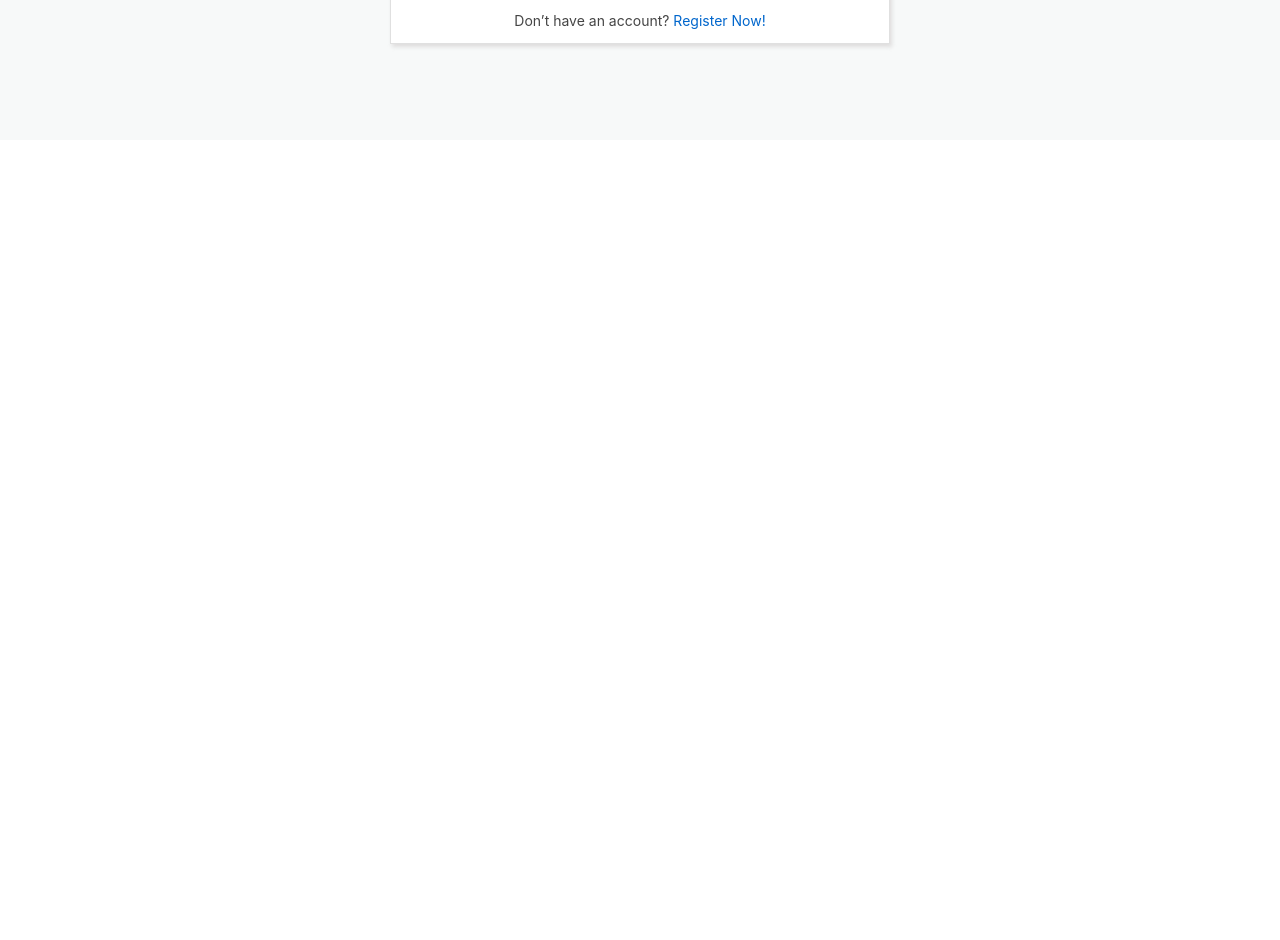
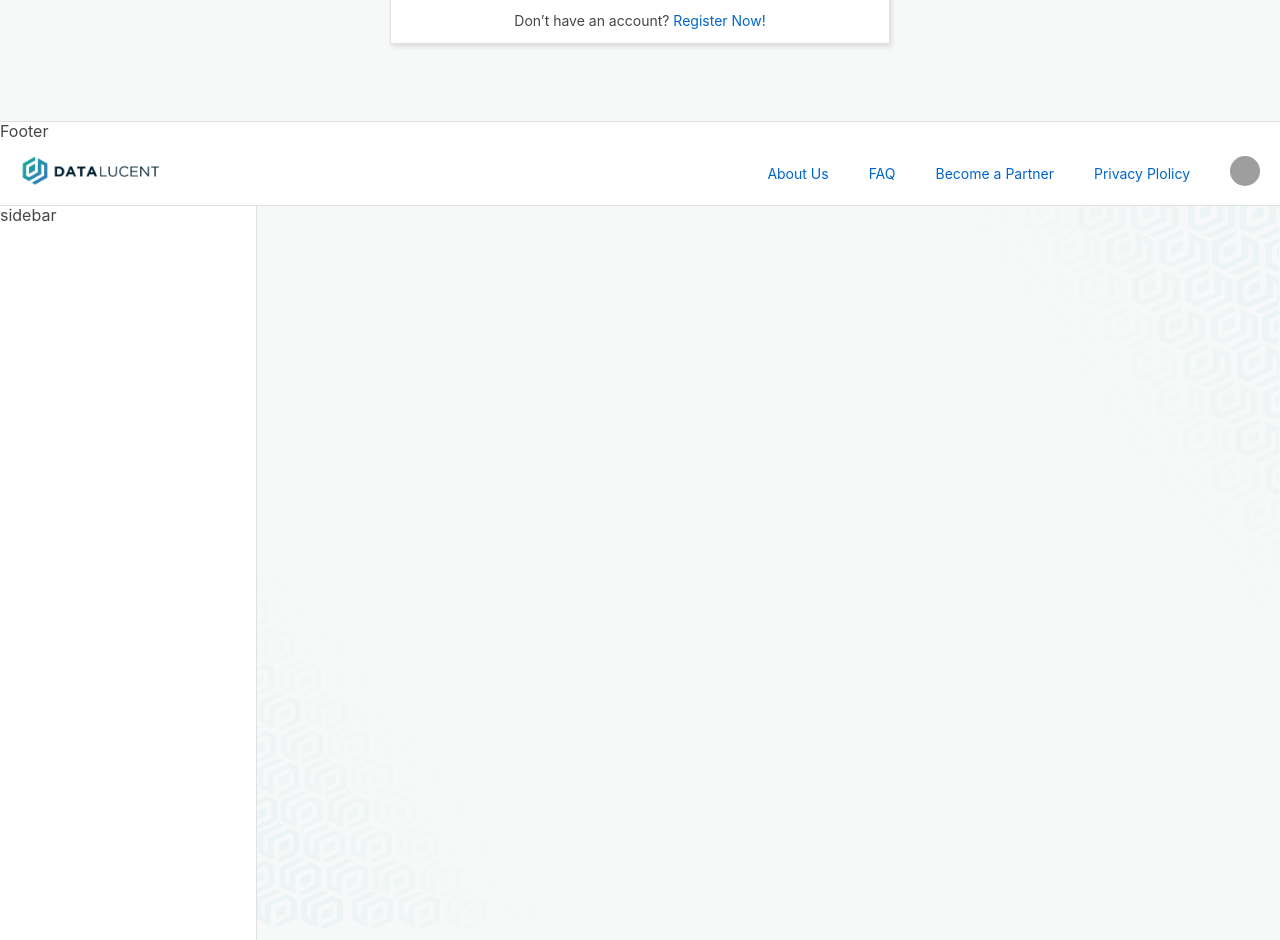
Before and after one commit to Abdullah-yasir/frontend-dashboard-react, a React (Create React App) app: page /login in a window 1280 px wide. Shown: the part 660-1600 px from the top of the page. Before the commit the page ends 800 px from the top, so only its background shows below. Built offline with nearby package versions, Linux system fonts and the light colour scheme; grey boxes are pictures that could not be loaded.

Commit message:
screen layout is complete with header, content and footer positions

```diff
--- a/src/App.css
+++ b/src/App.css
@@ -13,6 +13,16 @@ main {
 header {
   background-color: white;
   border-bottom: 1px solid var(--line-faded);
+}
+footer {
+  position: fixed;
+  bottom: 0;
+  width: 100%;
+  display: flex;
+  flex-direction: row;
+
+  background-color: white;
+  border-top: 1px solid var(--line-faded);
 }
 p {
   font-size: 14px;
@@ -47,6 +57,7 @@ a {
 .content-right {
   flex: 4;
 }
+
 .default-bg,
 .bg-content {
   height: 100%;
@@ -215,12 +226,12 @@ img.logo-horizontal {
   align-items: center;
 }
 img.user-avatar-header {
-  width: 50px;
-  height: 50px;
-  border-radius: 25px;
+  width: 30px;
+  height: 30px;
+  border-radius: 15px;
 }
 img.logo-horizontal {
-  width: 190px;
+  width: 140px;
 }
 
 .dashboard-bg {
--- /dev/null
+++ b/src/components/CornerBg.js
@@ -0,0 +1,18 @@
+import React from 'react';
+
+import bgBottomLeft from '../assets/dashboard-bg-left-bottom.svg';
+import bgTopRight from '../assets/dashboard-bg-top-right.svg';
+
+const CornerBg = (props) => {
+  const { children } = props;
+
+  return (
+    <div className="dashboard-bg">
+      <img className="bg-top-right" src={bgTopRight} alt="bg" />
+      <img className="bg-bottom-left" src={bgBottomLeft} alt="bg" />
+      {children}
+    </div>
+  )
+}
+
+export default CornerBg;
--- /dev/null
+++ b/src/layouts/Footer.js
@@ -0,0 +1,8 @@
+import React from 'react';
+
+const Footer = (props) => {
+  const { } = props;
+  return <footer>Footer</footer>
+}
+
+export default Footer;
--- /dev/null
+++ b/src/layouts/Screen.js
@@ -0,0 +1,30 @@
+import React from 'react';
+
+import CornerBg from '../components/CornerBg';
+
+import Footer from './Footer';
+import Header from './Header';
+import Sidebar from './Sidebar';
+
+
+const Screen = (props) => {
+  const { children } = props;
+  return (
+    <div className="screen">
+      <Header />
+      <div className="content">
+        <aside className="content-left">
+          <Sidebar />
+        </aside>
+        <main className="content-right">
+          <CornerBg>
+            {children}
+          </CornerBg>
+        </main>
+      </div>
+      <Footer />
+    </div>
+  );
+}
+
+export default Screen;
--- /dev/null
+++ b/src/layouts/Sidebar.js
@@ -0,0 +1,8 @@
+import React from 'react';
+
+const Sidebar = (props) => {
+  const { } = props;
+  return <div>sidebar</div>
+}
+
+export default Sidebar;
--- a/src/pages/dashboard/Home.js
+++ b/src/pages/dashboard/Home.js
@@ -1,25 +1,11 @@
 import React from 'react';
-import Header from '../../layouts/Header';
 
-import bgBottomLeft from '../../assets/dashboard-bg-left-bottom.svg';
-import bgTopRight from '../../assets/dashboard-bg-top-right.svg';
+
 
 const Home = (props) => {
   return (
-    <div className="screen">
-      <Header />
-      <div className="content">
-        <div className="content-left"></div>
-        <div className="content-right">
-          <main>
-            <div className="dashboard-bg">
-              <img className="bg-top-right" src={bgTopRight} alt="bg" />
-              <img className="bg-bottom-left" src={bgBottomLeft} alt="bg" />
-            </div>
-          </main>
-        </div>
-      </div>
-
+    <div>
+      home
     </div>
   )
 }
--- a/src/routes/index.js
+++ b/src/routes/index.js
@@ -2,11 +2,16 @@ import {
   BrowserRouter as Router,
   Switch,
   Route,
+} from "react-router-dom";
 
-} from "react-router-dom";
+
 import Login from "../pages/auth/Login";
 import Signup from "../pages/auth/Signup";
 import Home from "../pages/dashboard/Home";
+
+import Screen from "../layouts/Screen";
+
+
 
 
 
@@ -17,11 +22,13 @@ export default function Routes() {
         <Route exact path="/" component={Login} />
         <Route path="/signup" component={Signup} />
         <Route path="/login" component={Login} />
-
-        {/* dashboard routes */}
-        <Route path="/dashboard/" component={Home} />
       </Switch>
 
+      <Screen>
+        <Switch>
+          <Route path="/dashboard/" component={Home} />
+        </Switch>
+      </Screen>
     </Router>
   );
 }
```
